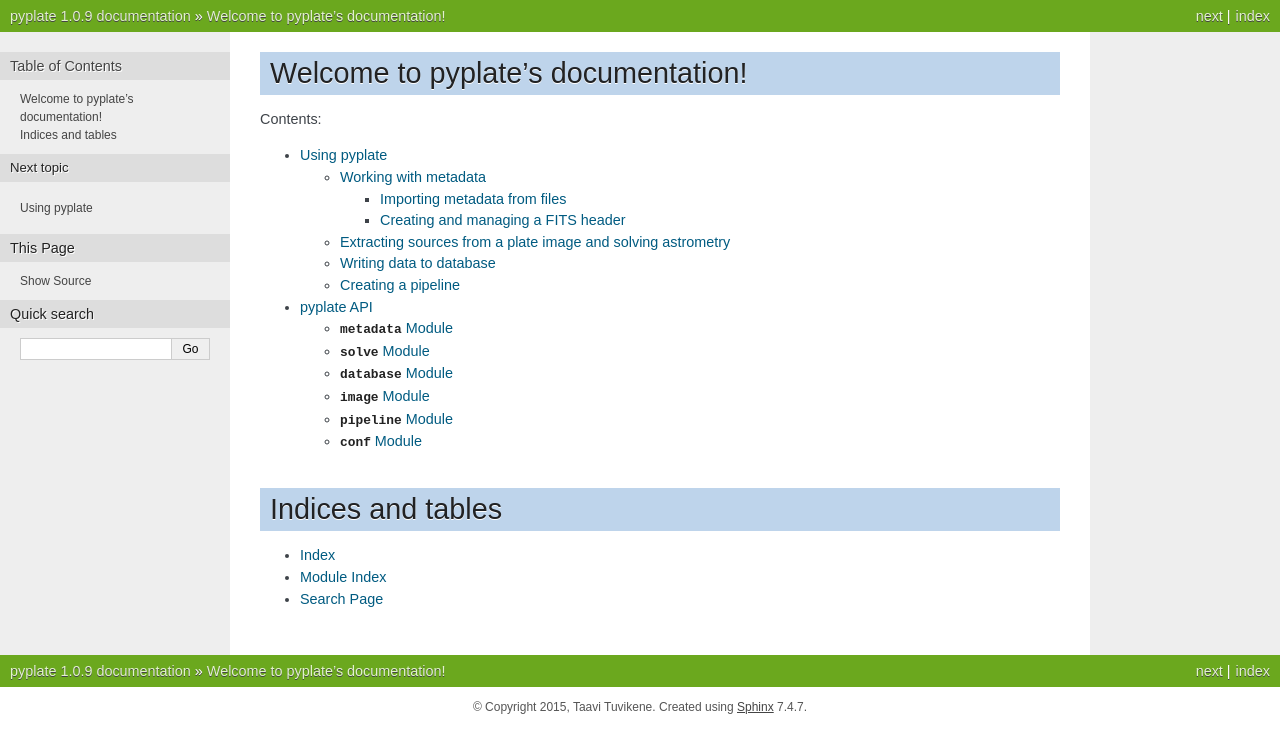
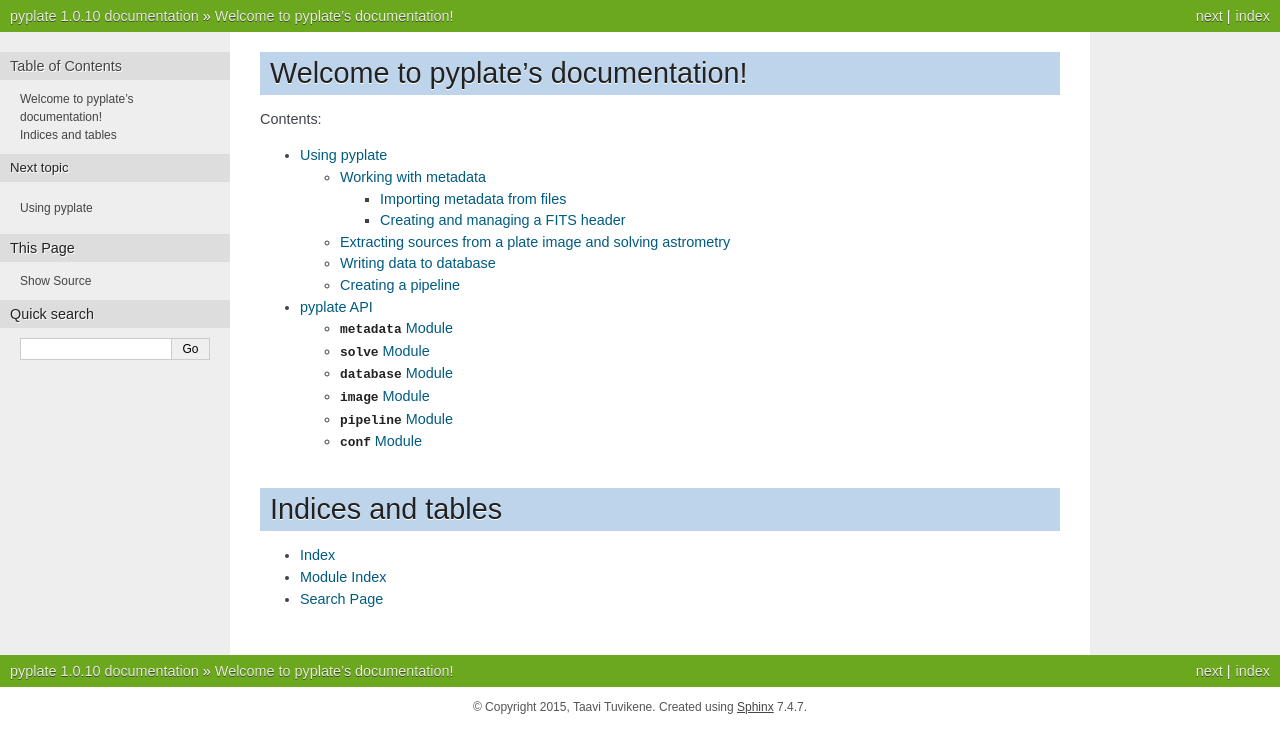
Before and after one commit to astrotuvi/pyplate, a Sphinx documentation site: the page built from docs/index.rst, in a window 1280 px wide. Shown: the top 753 px of the page. Built offline with Sphinx 7.4.7, drawn with Linux system fonts in a browser that asks for light colours.

Commit message:
Update to version 1.0.10

```diff
--- a/docs/conf.py
+++ b/docs/conf.py
@@ -52,7 +52,7 @@
 # The short X.Y version.
 version = '1.0'
 # The full version, including alpha/beta/rc tags.
-release = '1.0.9'
+release = '1.0.10'
 
 # The language for content autogenerated by Sphinx. Refer to documentation
 # for a list of supported languages.
--- a/pyplate/_version.py
+++ b/pyplate/_version.py
@@ -1 +1 @@
-__version__ = '1.0.9'
+__version__ = '1.0.10'
```
